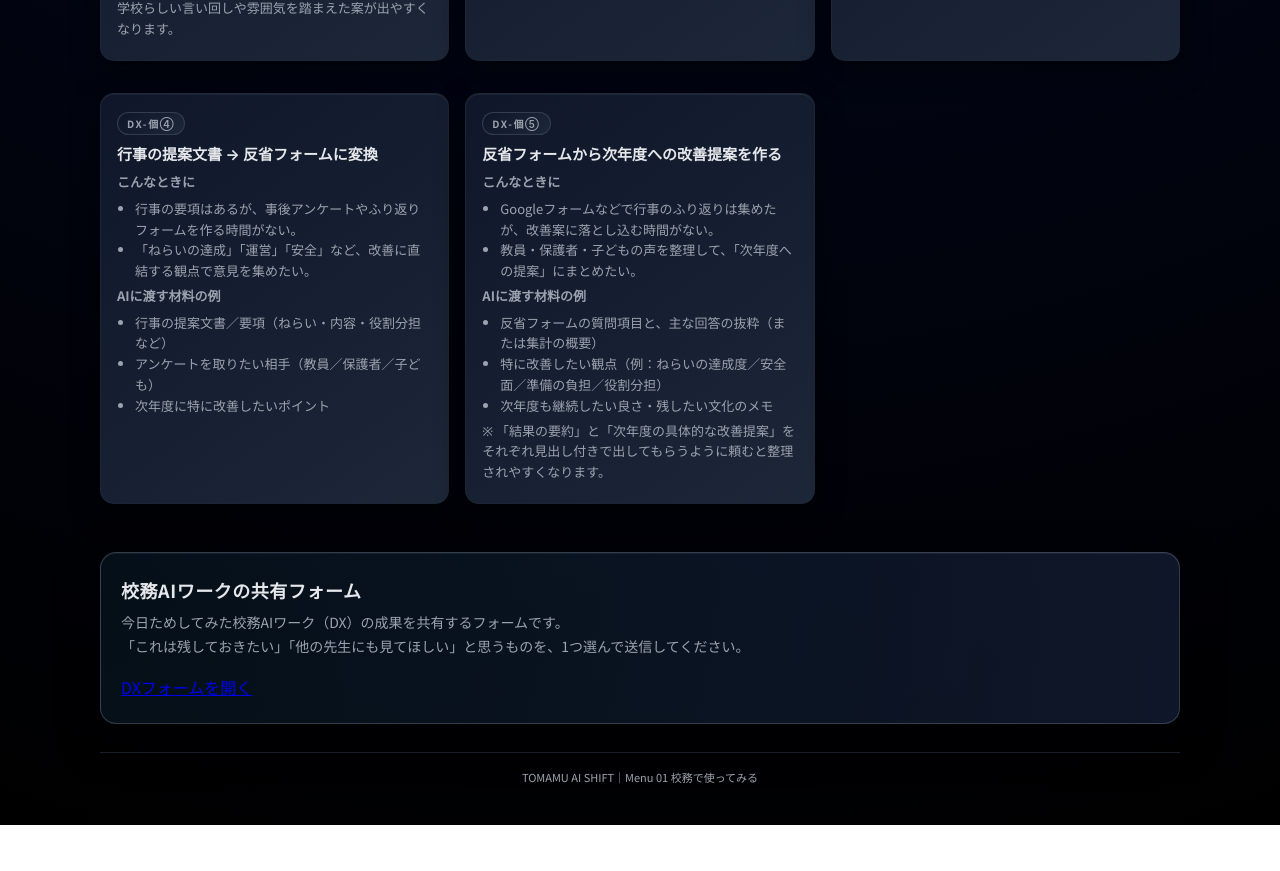
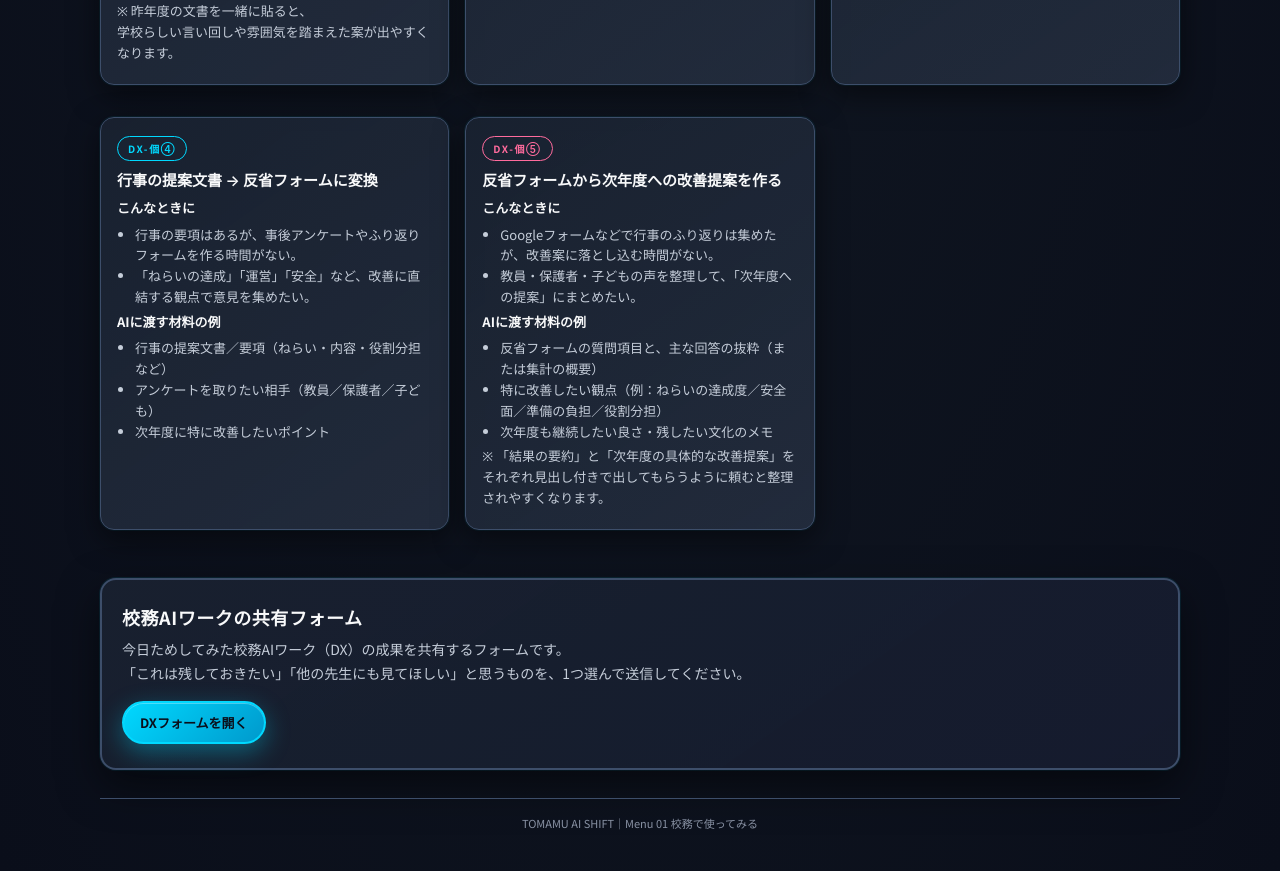
Before and after one commit to yu-kiku-DX/251125-tomamu, a plain HTML site: page dx.html in a window 1280 px wide. Shown: the part 1212-2083 px from the top of the page. Before the commit the page ends 2037 px from the top, so only its background shows below. Drawn offline with Linux system fonts and the light colour scheme.

Commit message:
Update dx.html

```diff
--- a/dx.html
+++ b/dx.html
@@ -8,17 +8,32 @@
   <link href="https://fonts.googleapis.com/css2?family=Montserrat:wght@500;700&family=Noto+Sans+JP:wght@400;500;700&display=swap" rel="stylesheet" />
   <style>
     :root {
-      --bg: #050816;
-      --card-bg: #111827;
-      --accent: #38bdf8;
-      --accent-soft: rgba(56,189,248,0.16);
-      --text-main: #e5e7eb;
-      --text-muted: #9ca3af;
+      /* 色覚配慮の配色設計 - index.htmlと統一 */
+      --bg: #0a0e1a;
+      --bg-alt: #151b2e;
+      --card-bg: #1a2332;
+
+      /* 高コントラストなアクセントカラー */
+      --accent-primary: #00d9ff;
+      --accent-secondary: #ff6b9d;
+      --accent-tertiary: #ffd93d;
+
+      /* テキストカラー（高コントラスト） */
+      --text-main: #f8f9fa;
+      --text-secondary: #c5cdd9;
+      --text-muted: #8891a3;
+
+      /* ボーダーカラー */
+      --border-subtle: #2a3548;
+      --border-emphasis: #3d4e6a;
+
       --radius-lg: 20px;
       --radius-md: 14px;
-      --shadow-soft: 0 20px 50px rgba(0,0,0,0.5);
+      --shadow-soft: 0 20px 50px rgba(0,0,0,0.6);
+      --shadow-emphasis: 0 8px 32px rgba(0,217,255,0.2);
       --transition-fast: 200ms ease-out;
     }
+
     * { box-sizing: border-box; }
 
     body {
@@ -26,7 +41,7 @@
       min-height: 100vh;
       font-family: "Noto Sans JP", system-ui, -apple-system, BlinkMacSystemFont, sans-serif;
       color: var(--text-main);
-      background: radial-gradient(circle at top, #111827 0%, #020617 50%, #000 100%);
+      background: radial-gradient(ellipse at top, #1a2332 0%, #0f1520 40%, #0a0e1a 100%);
       display: flex;
       justify-content: center;
     }
@@ -44,6 +59,7 @@
       align-items: flex-start;
       gap: 16px;
       margin-bottom: 28px;
+      flex-wrap: wrap;
     }
 
     .title-block-small {
@@ -61,7 +77,7 @@
       font-size: clamp(22px, 3vw, 30px);
       letter-spacing: 0.12em;
       text-transform: uppercase;
-      background: linear-gradient(135deg, #e5e7eb, #94a3b8);
+      background: linear-gradient(135deg, #f8f9fa 0%, var(--accent-primary) 100%);
       -webkit-background-clip: text;
       -webkit-text-fill-color: transparent;
       background-clip: text;
@@ -70,133 +86,186 @@
     .page-subtitle {
       margin: 6px 0 0;
       font-size: 13px;
-      color: var(--text-muted);
+      color: var(--text-secondary);
+      line-height: 1.6;
     }
 
     .back-link {
       font-size: 12px;
-      color: var(--text-muted);
+      color: var(--text-main);
       text-decoration: none;
-      padding: 6px 10px;
+      padding: 8px 14px;
       border-radius: 999px;
-      border: 1px solid rgba(148,163,184,0.4);
-      background: rgba(15,23,42,0.9);
+      border: 1.5px solid var(--border-emphasis);
+      background: rgba(26,35,50,0.8);
       white-space: nowrap;
+      transition: all var(--transition-fast);
+      font-weight: 500;
     }
     .back-link:hover {
-      border-color: #e5e7eb;
-      color: #e5e7eb;
+      border-color: var(--accent-primary);
+      color: var(--accent-primary);
+      background: rgba(26,35,50,0.95);
+      transform: translateX(-2px);
     }
 
     h2 {
       font-size: 18px;
       margin: 0 0 8px;
+      color: var(--text-main);
     }
 
     .lead {
       font-size: 13px;
-      color: var(--text-muted);
+      color: var(--text-secondary);
       margin-bottom: 18px;
       line-height: 1.7;
     }
 
-    /* ===== sections ===== */
-
+    /* ===== step title ===== */
     .step-title {
       font-size: 16px;
       font-weight: 600;
       margin: 24px 0 8px;
       padding-left: 12px;
-      border-left: 3px solid var(--accent);
+      border-left: 3px solid var(--accent-primary);
       letter-spacing: 0.04em;
+      color: var(--text-main);
     }
 
+    /* ===== card ===== */
     .card {
-      background: linear-gradient(145deg, rgba(15,23,42,0.98), rgba(30,41,59,0.95));
+      background: linear-gradient(145deg, rgba(26,35,50,0.85), rgba(42,53,72,0.7));
       border-radius: var(--radius-md);
       padding: 18px 16px 16px;
-      border: 1px solid rgba(31,41,55,0.8);
-      box-shadow: 0 10px 30px rgba(0,0,0,0.45), inset 0 1px 0 rgba(248,250,252,0.06);
+      border: 1.5px solid var(--border-emphasis);
+      box-shadow: 0 10px 30px rgba(0,0,0,0.5), 0 0 0 1px rgba(0,217,255,0.08);
       font-size: 13px;
       margin-bottom: 16px;
+      transition: all var(--transition-fast);
+    }
+
+    .card:hover {
+      border-color: var(--accent-primary);
+      box-shadow: 0 14px 40px rgba(0,0,0,0.6), var(--shadow-emphasis);
+      transform: translateY(-2px);
     }
 
     .card h3 {
       margin: 0 0 8px;
       font-size: 15px;
+      color: var(--text-main);
+      font-weight: 600;
     }
 
     .card h4 {
       margin: 10px 0 4px;
       font-size: 13px;
+      color: var(--text-main);
+      font-weight: 600;
     }
 
     .card p {
       margin: 4px 0;
-      color: var(--text-muted);
+      color: var(--text-secondary);
       line-height: 1.6;
     }
 
     .card ul, .card ol {
       margin: 6px 0 4px 18px;
       padding: 0;
-      color: var(--text-muted);
+      color: var(--text-secondary);
       line-height: 1.6;
       font-size: 13px;
     }
 
+    .card strong {
+      color: var(--text-main);
+      font-weight: 600;
+    }
+
+    /* ===== tag ===== */
     .tag {
       display: inline-flex;
       align-items: center;
       gap: 6px;
-      padding: 3px 9px;
+      padding: 4px 10px;
       border-radius: 999px;
       font-size: 10px;
-      background: linear-gradient(135deg, rgba(15,23,42,0.95), rgba(30,41,59,0.9));
-      border: 1px solid rgba(55,65,81,0.9);
-      color: var(--text-muted);
+      background: rgba(26,35,50,0.8);
+      border: 1.5px solid var(--accent-primary);
+      color: var(--accent-primary);
       letter-spacing: 0.16em;
       text-transform: uppercase;
       font-weight: 600;
       margin-bottom: 8px;
+      width: fit-content;
     }
 
+    /* タグのバリエーション */
+    .card:nth-child(1) .tag {
+      border-color: var(--accent-primary);
+      color: var(--accent-primary);
+    }
+
+    .card:nth-child(2) .tag {
+      border-color: var(--accent-secondary);
+      color: var(--accent-secondary);
+    }
+
+    .card:nth-child(3) .tag {
+      border-color: var(--accent-tertiary);
+      color: var(--accent-tertiary);
+    }
+
+    .card:nth-child(4) .tag {
+      border-color: var(--accent-primary);
+      color: var(--accent-primary);
+    }
+
+    .card:nth-child(5) .tag {
+      border-color: var(--accent-secondary);
+      color: var(--accent-secondary);
+    }
+
+    /* ===== pre ===== */
     pre {
       white-space: pre-wrap;
       font-size: 12px;
       font-family: "SF Mono","Consolas","Menlo",monospace;
-      color: #e5e7eb;
-      background: #020617;
-      padding: 8px;
+      color: var(--text-main);
+      background: rgba(10,14,26,0.95);
+      padding: 12px;
       border-radius: 8px;
-      border: 1px solid #1f2937;
-      margin-top: 6px;
+      border: 1.5px solid var(--border-emphasis);
+      margin-top: 8px;
+      line-height: 1.5;
+      box-shadow: inset 0 2px 8px rgba(0,0,0,0.3);
     }
 
+    /* ===== grid menu ===== */
     .grid-menu {
       display: grid;
-      grid-template-columns: repeat(auto-fit, minmax(260px, 1fr));
+      grid-template-columns: repeat(auto-fit, minmax(280px, 1fr));
       gap: 16px;
       margin-top: 10px;
     }
 
-    footer {
-      margin-top: 28px;
-      padding-top: 16px;
-      border-top: 1px solid rgba(31,41,55,0.8);
-      font-size: 11px;
-      color: var(--text-muted);
-      text-align: center;
-    }
-
+    /* ===== form section ===== */
     .form-section {
       margin-top: 32px;
       padding: 24px 20px;
       border-radius: 16px;
-  background: radial-gradient(circle at top left, rgba(56,189,248,0.08), rgba(15,23,42,0.98));
-  border: 1px solid rgba(148,163,184,0.3);
-  box-shadow: 0 16px 40px rgba(0,0,0,0.5), inset 0 1px 0 rgba(248,250,252,0.06);
+      background: linear-gradient(145deg, rgba(26,35,50,0.85), rgba(21,27,46,0.95));
+      border: 2px solid var(--border-emphasis);
+      box-shadow: 0 16px 40px rgba(0,0,0,0.5), 0 0 0 1px rgba(0,217,255,0.1);
       text-align: left;
+      transition: all var(--transition-fast);
+    }
+
+    .form-section:hover {
+      border-color: var(--accent-primary);
+      box-shadow: 0 20px 50px rgba(0,0,0,0.6), var(--shadow-emphasis);
     }
 
     .section-title {
@@ -204,15 +273,82 @@
       font-size: 18px;
       font-weight: 600;
       letter-spacing: 0.03em;
+      color: var(--text-main);
     }
 
     .section-text {
       margin: 0 0 16px;
       font-size: 14px;
-  color: #9ca3af;
+      color: var(--text-secondary);
       line-height: 1.7;
     }
 
+    /* ===== button ===== */
+    .btn {
+      display: inline-flex;
+      align-items: center;
+      justify-content: center;
+      gap: 6px;
+      padding: 10px 16px;
+      border-radius: 999px;
+      font-size: 13px;
+      border: 2px solid transparent;
+      text-decoration: none;
+      cursor: pointer;
+      transition: all var(--transition-fast);
+      white-space: nowrap;
+      font-weight: 600;
+    }
+
+    .btn-primary {
+      background: linear-gradient(135deg, var(--accent-primary), #0099cc);
+      color: #0a0e1a;
+      border-color: var(--accent-primary);
+      box-shadow: 0 8px 24px rgba(0,217,255,0.35), inset 0 1px 0 rgba(255,255,255,0.3);
+    }
+
+    .btn-primary:hover {
+      transform: translateY(-2px);
+      box-shadow: 0 12px 32px rgba(0,217,255,0.5), inset 0 1px 0 rgba(255,255,255,0.4);
+      background: linear-gradient(135deg, #00e5ff, var(--accent-primary));
+    }
+
+    .btn-primary:active {
+      transform: translateY(0);
+    }
+
+    /* ===== footer ===== */
+    footer {
+      margin-top: 28px;
+      padding-top: 16px;
+      border-top: 1.5px solid var(--border-emphasis);
+      font-size: 11px;
+      color: var(--text-muted);
+      text-align: center;
+    }
+
+    /* フォーカス表示の強化 */
+    .back-link:focus-visible,
+    .btn:focus-visible {
+      outline: 3px solid var(--accent-tertiary);
+      outline-offset: 2px;
+    }
+
+    /* レスポンシブ調整 */
+    @media (max-width: 640px) {
+      header {
+        flex-direction: column;
+        align-items: flex-start;
+      }
+
+      .back-link {
+        align-self: flex-start;
+      }
+
+      .grid-menu {
+        grid-template-columns: minmax(0, 1fr);
+      }
+    }
   </style>
 </head>
 <body>
@@ -365,6 +501,8 @@
           </p>
         </div>
       </div>
+
+      <!-- 共有フォーム -->
       <section class="form-section">
         <h2 class="section-title">校務AIワークの共有フォーム</h2>
         <p class="section-text">
@@ -377,7 +515,6 @@
           DXフォームを開く
         </a>
       </section>
-
     </main>
 
     <footer>
```
Lines whose indentation alone changed are shown as unchanged.
